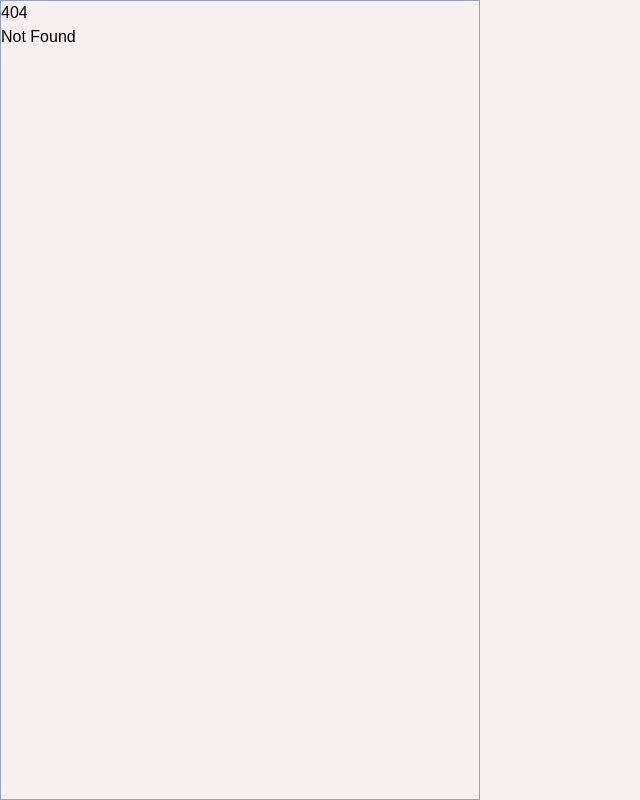
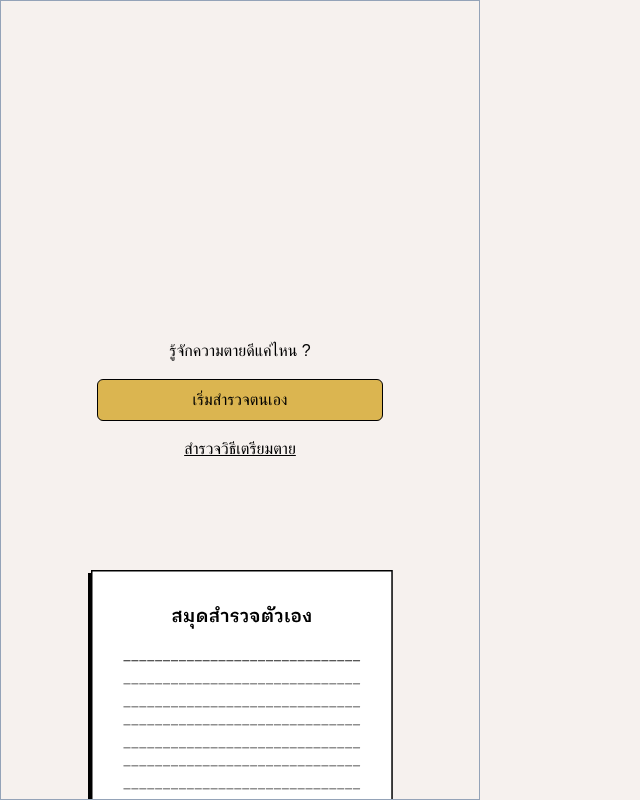
Before and after one commit to Tantatorn-dev/deathtalk-photobooth, a SvelteKit app: page /explore in a window 1280 px wide. Before the commit this address had no page. Shown: the whole page, without its empty margins (0-640 px from the left). Built offline with nearby package versions, Linux system fonts and the light colour scheme; a web font is replaced by a local one.

Commit message:
feat: bring start explore page back

```diff
--- /dev/null
+++ b/src/routes/explore/+page.svelte
@@ -0,0 +1,21 @@
+<script lang="ts">
+	import { goto } from '$app/navigation';
+	import { name } from '../../store';
+	let nameValue: string;
+	name.subscribe((value) => {
+		nameValue = value;
+	});
+</script>
+
+<div class="relative w-full h-full">
+	<div class="flex flex-col items-center justify-center h-full pl-8 pr-8">
+		<p>{nameValue}รู้จักความตายดีแค่ไหน ?</p>
+		<div class="flex flex-col w-full gap-4 pl-16 pr-16 mt-4">
+			<button on:click={()=>goto('/explore/1')} class="button-primary">เริ่มสำรวจตนเอง</button>
+			<p class="text-center underline">สำรวจวิธีเตรียมตาย</p>
+		</div>
+	</div>
+	<div class="absolute bottom-0 w-full">
+		<img src="/misc/note.svg" class="ml-auto mr-auto" alt="note" />
+	</div>
+</div>
--- a/src/routes/explore/2/+page.svelte
+++ b/src/routes/explore/2/+page.svelte
@@ -27,7 +27,7 @@
 			<Question question="3. คุณสามารถยกหรือเคลื่อนย้ายพวกเขาได้ไหม?" />
 			<Question question="4. คุณสามารถฉีดยาให้พวกเขาได้ไหม?" />
 			<div class="flex justify-end">
-				<NextButton target="/explore/intermission" />
+				<NextButton target="/explore/3" />
 			</div>
 		{/if}
 	</div>
```
